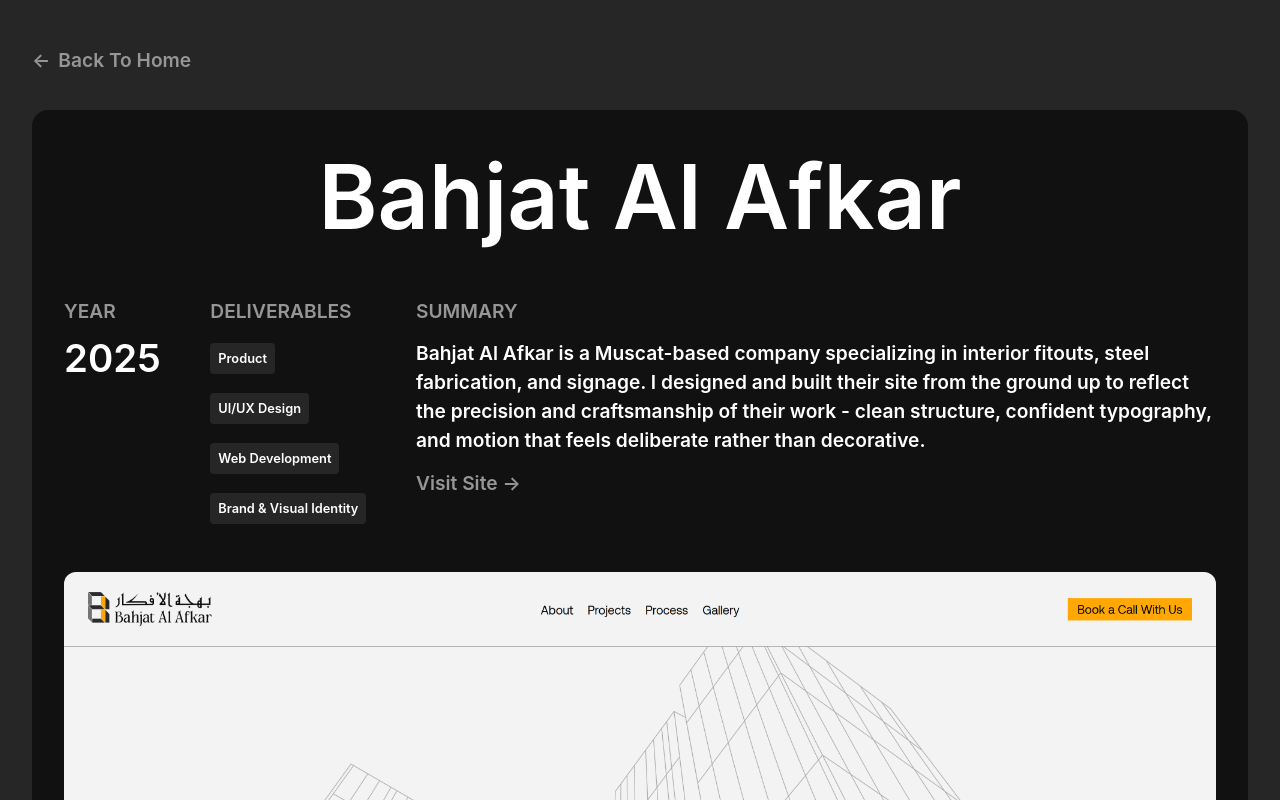
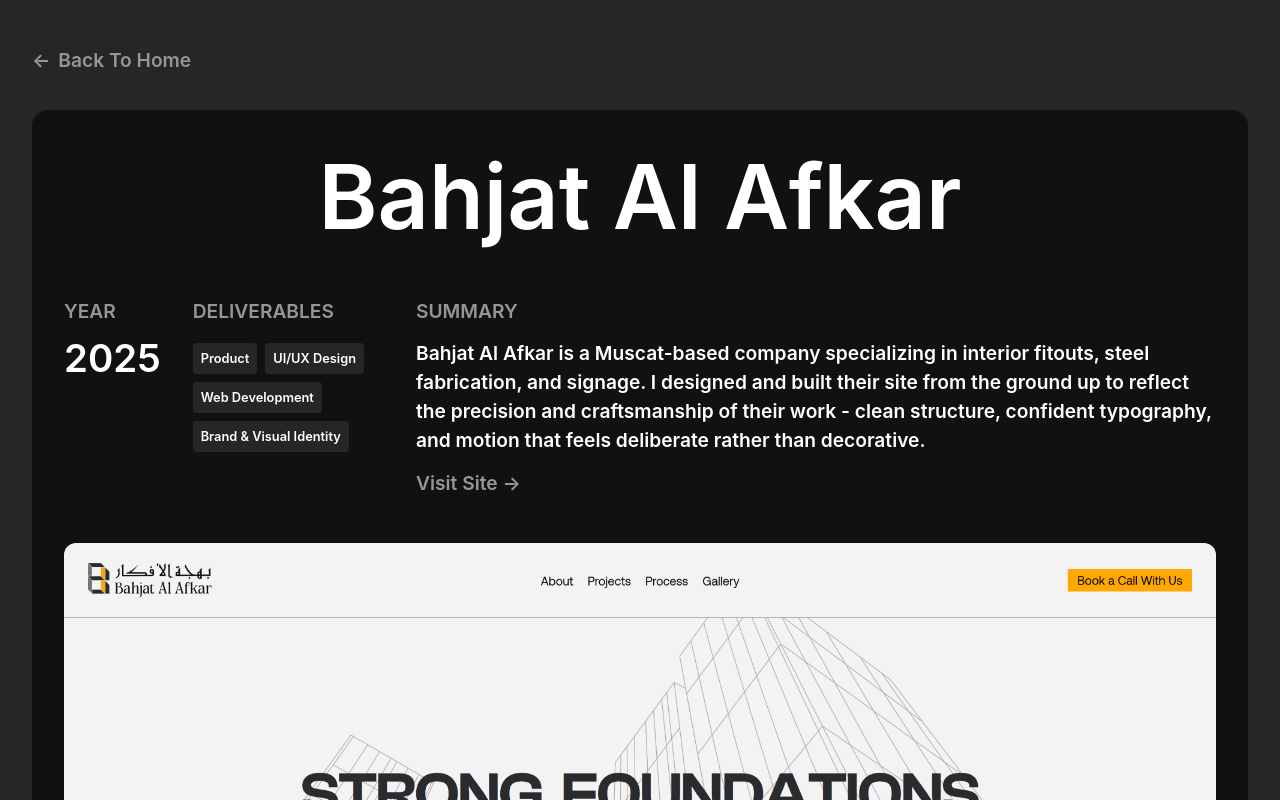
Before and after one commit to ShozabSHK10/Portfolio-Shozab-Sohail, a React (Vite) app: page /works/ba in a window 1280 px wide. Built offline with nearby package versions, Linux system fonts and the light colour scheme; a web font is replaced by a local one.

Commit message:
fixed the deliverables tag

```diff
--- a/src/App.jsx
+++ b/src/App.jsx
@@ -1,21 +1,23 @@
 import { useState } from "react";
-import { Routes, Route } from "react-router-dom";
+import { BrowserRouter, Routes, Route } from "react-router-dom";
 import Home from "./pages/Home.jsx";
 import WorkDetails from "./pages/WorkDetails.jsx";
 import Preloader from "./animations/Preloader.jsx";
+import ScrollToTop from "./hooks/ScrollToTop.jsx";
 
 function App() {
   const [preloaderDone, setPreloaderDone] = useState(false);
 
   return (
-    <>
+      <BrowserRouter>
+      <ScrollToTop/>
       <Preloader onComplete={() => setPreloaderDone(true)} />
       <div style={{ visibility: preloaderDone ? "visible" : "hidden" }}></div>
       <Routes>
         <Route path="/" element={<Home preloaderDone={preloaderDone} />} />
         <Route path="/works/:id" element={<WorkDetails />} />
       </Routes>
-    </>
+      </BrowserRouter>
   );
 }
 
--- a/src/components/sections/Works/WorkDescription.css
+++ b/src/components/sections/Works/WorkDescription.css
@@ -19,26 +19,9 @@
   gap: 2rem;
 }
 
-.overview-text {
+.info-groups.info-year {
   display: flex;
-  flex-direction: column;
-  gap: 1rem;
-}
-
-.overview-text span {
-  font-size: clamp(1rem, 1.5vw, 1.5rem);
-  color: #969696;
-}
-
-.overview-text p {
-  max-width: 50rem;
-  font-size: clamp(1rem, 1.5vw, 1.5rem);
-  color: #ffffff;
-  line-height: 1.5;
-}
-
-.info-groups.info-year{
-  display: flex;
+  flex: 1;
   flex-direction: column;
   gap: 1rem;
 }
@@ -50,8 +33,15 @@
 
 .info-groups.info-deliverables {
   display: flex;
+  flex: 2;
   flex-direction: column;
   gap: 1.2rem;
+}
+
+.deliverables-list {
+  display: flex;
+  flex-wrap: wrap;
+  gap: 0.5rem;
 }
 
 .deliverable-item {
@@ -71,6 +61,24 @@
   line-height: 1;
 }
 
+.overview-text {
+  display: flex;
+  flex-direction: column;
+  gap: 1rem;
+}
+
+.overview-text span {
+  font-size: clamp(1rem, 1.5vw, 1.5rem);
+  color: #969696;
+}
+
+.overview-text p {
+  max-width: 50rem;
+  font-size: clamp(1rem, 1.5vw, 1.5rem);
+  color: #ffffff;
+  line-height: 1.5;
+}
+
 .visit-link {
   text-decoration: none;
   font-size: clamp(1rem, 1.5vw, 1.5rem);
@@ -86,7 +94,6 @@
   color: #ffffff;
 }
 
-
 @media (max-width: 900px) {
   .card-description {
     flex-direction: column;
--- a/src/components/sections/Works/WorkDescription.jsx
+++ b/src/components/sections/Works/WorkDescription.jsx
@@ -20,11 +20,17 @@
 
         <div className="info-groups info-deliverables">
           <span className="deliverables-label">DELIVERABLES</span>
+          <div className="deliverables-list">
           {deliverables.map((d, i) => (
-            <p key={i} className="deliverable-item">
+            <p
+              key={i}
+              className={`deliverable-item deliverable-item-${i}`}
+              data-index={i}
+            >
               {d}
             </p>
           ))}
+          </div>
         </div>
 
         <div className="overview-text">
--- a/src/components/sections/Works/WorkImages.jsx
+++ b/src/components/sections/Works/WorkImages.jsx
@@ -33,7 +33,7 @@
           </a>
         </section>
 
-      <section className="work-imagesContainer">
+      <section className="work-imagesContainer" key={id}>
         <WorkDescription {...work} />
         <div className="work-images">
           {imageComponents[id] ?? (
@@ -62,7 +62,7 @@
       {nextWork && (
         <section className="bottom-navigation">
           <a onClick={() => navigate(nextWork.path)} className="next-project">
-            Next Project <span>→</span>
+            Next work <span>→</span>
           </a>
         </section>
       )}
--- a/src/hooks/scrollToTop.jsx
+++ b/src/hooks/scrollToTop.jsx
@@ -1,7 +1,7 @@
 import { useEffect } from "react";
 import { useLocation } from "react-router-dom";
 
-function scrollToTop() {
+function ScrollToTop() {
   const { pathname } = useLocation();
 
   useEffect(() => {
@@ -19,4 +19,4 @@
   return null;
 }
 
-export default scrollToTop;
+export default ScrollToTop;
--- a/src/index.css
+++ b/src/index.css
@@ -17,6 +17,8 @@
   box-sizing: border-box;
   margin: 0;
   padding: 0;
+  overflow-anchor: none;
+
 }
 
 html, body {
@@ -27,11 +29,13 @@
   font-family: "Inter", sans-serif;
   font-weight: 600;
   scroll-behavior: smooth;
+}
+
+.hide-scrollbar {
   -ms-overflow-style: none;
   scrollbar-width: none;
 }
 
-html::-webkit-scrollbar,
-body::-webkit-scrollbar {
+.hide-scrollbar::-webkit-scrollbar {
   display: none;
 }
--- a/src/main.jsx
+++ b/src/main.jsx
@@ -6,8 +6,6 @@
 
 createRoot(document.getElementById('root')).render(
   <StrictMode>
-    <BrowserRouter>
       <App />
-    </BrowserRouter>
   </StrictMode>,
 )
--- a/src/pages/Home.jsx
+++ b/src/pages/Home.jsx
@@ -1,3 +1,4 @@
+import { useEffect } from "react";
 import NavBar from "../components/sections/NavBar/NavBar.jsx";
 import Hero from "../components/sections/Hero/Hero.jsx";
 import About from "../components/sections/About/About.jsx";
@@ -5,8 +6,13 @@
 import Services from "../components/sections/Services/Services.jsx";
 import Footer from "../components/sections/Footer/Footer.jsx";
 
+function Home( { preloaderDone } ) {
 
-function Home( { preloaderDone } ) {
+  useEffect(() => {
+    document.body.classList.add("hide-scrollbar");
+    return () => document.body.classList.remove("hide-scrollbar");
+  }, []);
+
   return (
     <>
       <NavBar preloaderDone={preloaderDone} />
```
